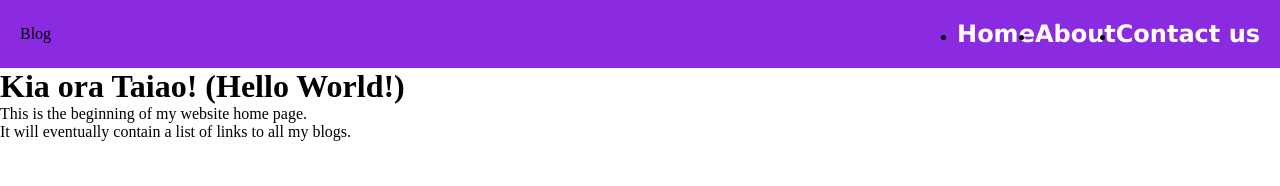
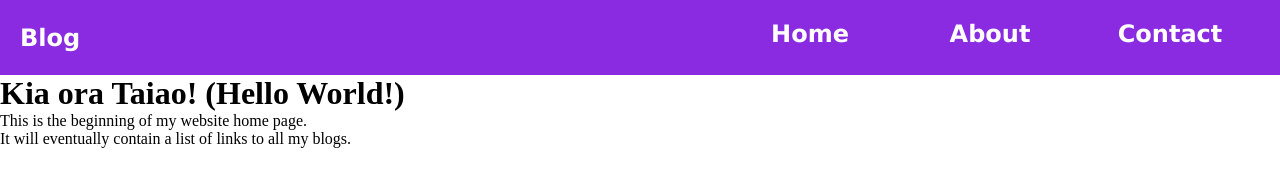
Before and after one commit to ew-dev-cohort/ew-dev-cohort.github.io, a plain HTML site: page index.html in a window 1280 px wide. Drawn offline with Linux system fonts and the light colour scheme.

Commit message:
Tweak navigation bar

```diff
--- a/index.html
+++ b/index.html
@@ -4,6 +4,7 @@
     <link rel="stylesheet" href="styles/main.css">
   </head>
 
+  <body>
     <nav class="navbar">
       <div class="logo">
           <p>Blog</p>
@@ -11,14 +12,14 @@
 
       <div>
       <ul class="nav-items">
-          <li><a href="/" data-link>Home</a></li>
-          <li><a href="/about" data-link>About</a></li>
-          <li><a href="/contact" data-link>Contact us</a></li>
+          <div class="navdivs"><li><a href="/" data-link>Home</a></li></div>
+          <div class="navdivs"><li><a href="/about" data-link>About</a></li></div>
+          <div class="navdivs"><li><a href="/contact" data-link>Contact</a></li></div>
       </ul>
       </div>
   </nav>
 
-  <body>
+
     <h1>Kia ora Taiao! (Hello World!)</h1>
     <p> This is the beginning of my website home page.</p>
     <p> It will eventually contain a list of links to all my blogs. </p>
--- a/styles/main.css
+++ b/styles/main.css
@@ -9,14 +9,33 @@
     display: flex;
     justify-content: space-between;
     align-items: center;
+
+    font-family: 'Lucida Sans', 'Lucida Sans Regular', 'Lucida Grande', 'Lucida Sans Unicode', Verdana, sans-serif;
+    color: white;
+    font-weight: bold;
+    font-size: x-large;
  }
+
+ .navdivs{
+    /*border-style: solid;*/
+    /*border-color: red;*/
+    height: 35px;
+    width: 150px;
+    margin: 0 15px 0 15px;
+ }
+
  .nav-items{
     display: flex;
  }
  a{
     text-decoration: none;
+
     font-family: Verdana, sans-serif;
     color: white;
     font-weight: bold;
     font-size: x-large;
  }
+ li {
+    list-style-type: none;
+    text-align: center
+  }
```
